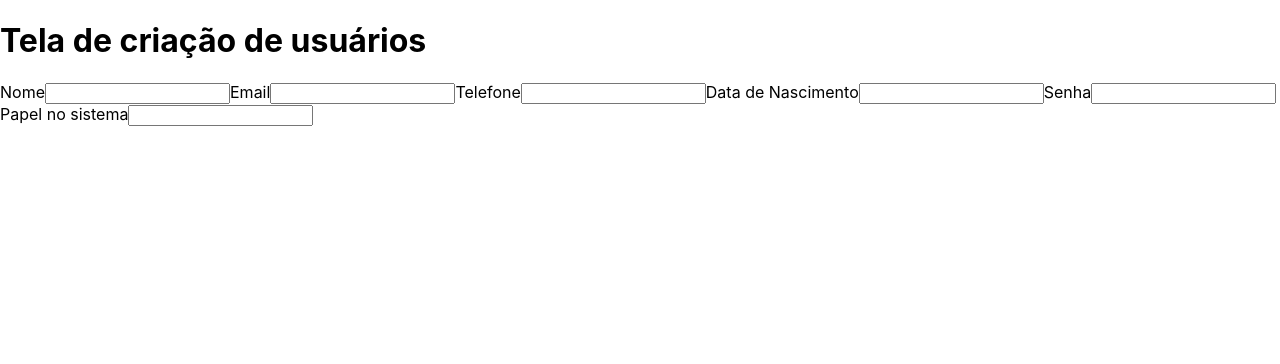
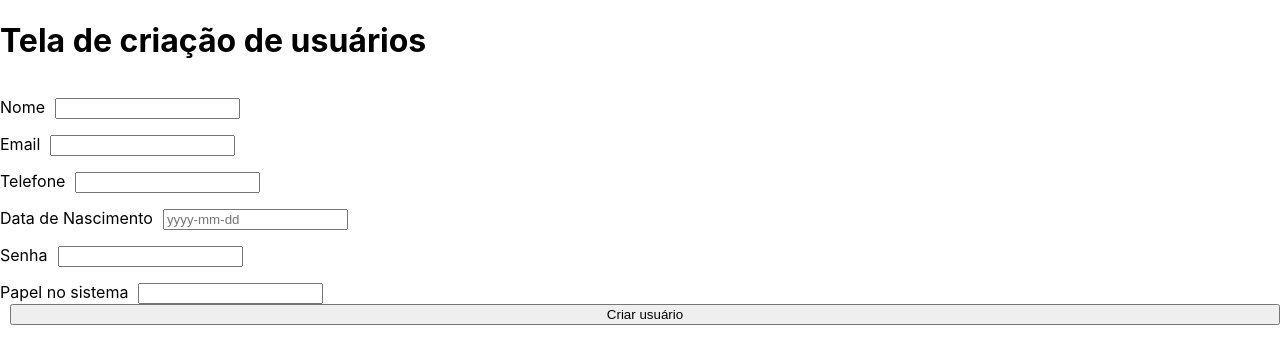
Before and after one commit to indigotech/onboard-guilherme-albuquerque, a React (Create React App) app in the folder adventure-beta/: page /new-user in a window 1280 px wide. Shown: the top 364 px of the page. Built offline with nearby package versions, Linux system fonts and the light colour scheme.

Commit message:
create forms with some validation and setState

```diff
--- a/adventure-beta/package.json
+++ b/adventure-beta/package.json
@@ -12,6 +12,7 @@
     "@types/react": "16.9.49",
     "@types/react-dom": "16.9.8",
     "@types/react-router-dom": "5.1.5",
+    "@types/styled-components": "5.1.3",
     "graphql": "15.3.0",
     "react": "16.13.1",
     "react-dom": "16.13.1",
--- a/adventure-beta/src/container/NewUserPage/index.tsx
+++ b/adventure-beta/src/container/NewUserPage/index.tsx
@@ -1,47 +1,111 @@
-import React from "react";
+import React, { useState } from "react";
+import { FormContainer } from "./style";
 
 function NewUser() {
+  const [state, setState] = useState({
+    name: "",
+    email: "",
+    phone: "",
+    birthDate: "",
+    password: "",
+    role: "",
+  });
+
+  const handleInput = (e: React.ChangeEvent<HTMLInputElement>) => {
+    const value = e.target.value;
+    setState({
+      ...state,
+      [e.target.name]: value,
+    });
+  };
+
+  const handleSubmit = (e: React.FormEvent) => {
+    e.preventDefault();
+    console.log(state);
+  };
   return (
     <div>
       <h1>Tela de criação de usuários</h1>
 
-      <form>
+      <FormContainer onSubmit={handleSubmit}>
         <label>
           {"Nome"}
-
-          <input />
+          <input
+            type="text"
+            name="name"
+            value={state.name}
+            required={true}
+            pattern="[a-zA-Záàâãéèêíïóôõöúçñ ]{1,36}"
+            onChange={handleInput}
+            title="Não é permitido números e caracteres especiais"
+          />
         </label>
 
         <label>
           {"Email"}
-
-          <input />
+          <input
+            type="text"
+            name="email"
+            value={state.email}
+            required={true}
+            pattern="[a-z0-9._%+-]+@[a-z0-9.-]+\.[a-z]{2,}$"
+            onChange={handleInput}
+          />
         </label>
 
         <label>
           {"Telefone"}
-
-          <input />
+          <input
+            type="tel"
+            name="phone"
+            pattern={"[0-9]{8,14}"}
+            value={state.phone}
+            required={true}
+            onChange={handleInput}
+          />
         </label>
 
         <label>
           {"Data de Nascimento"}
-
-          <input />
+          <input
+            placeholder="yyyy-mm-dd"
+            name="birthDate"
+            pattern="[0-9]{4}-(0[1-9]|1[012])-(0[1-9]|1[0-9]|2[0-9]|3[01])"
+            title="Formato aaaa-mm-dd"
+            value={state.birthDate}
+            required={true}
+            onChange={handleInput}
+          />
         </label>
 
         <label>
           {"Senha"}
 
-          <input />
+          <input
+            type="password"
+            name="password"
+            pattern="[a-z0-9]{8,}"
+            title="No mínimo 8 caracteres"
+            value={state.password}
+            required={true}
+            onChange={handleInput}
+          />
         </label>
 
         <label>
           {"Papel no sistema"}
 
-          <input />
+          <input
+            type="text"
+            name="role"
+            value={state.role}
+            required={true}
+            onChange={handleInput}
+          />
         </label>
-      </form>
+
+        <input type="submit" value="Criar usuário" />
+      </FormContainer>
     </div>
   );
 }
--- /dev/null
+++ b/adventure-beta/src/container/NewUserPage/style.tsx
@@ -0,0 +1,14 @@
+import styled from "styled-components";
+
+export const FormContainer = styled.form `
+  display: flex;
+  flex-direction: column;
+
+  label {
+    margin-top: 15px;
+  }
+
+  input {
+    margin-left: 10px;
+  }
+`
```
Also changed, not shown: 1 other file (tests, documents, lock files or other folders).
